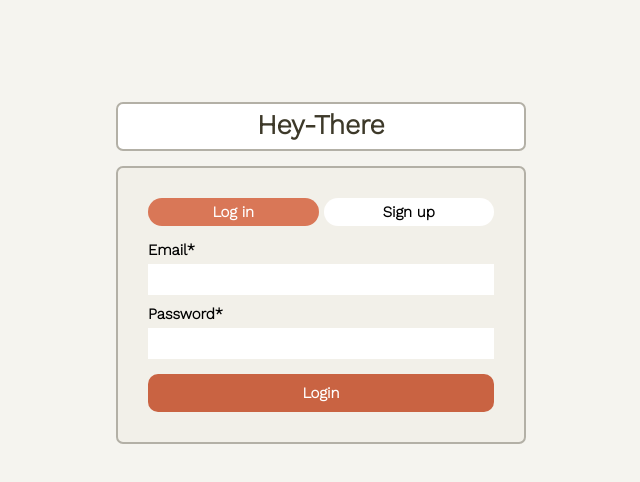
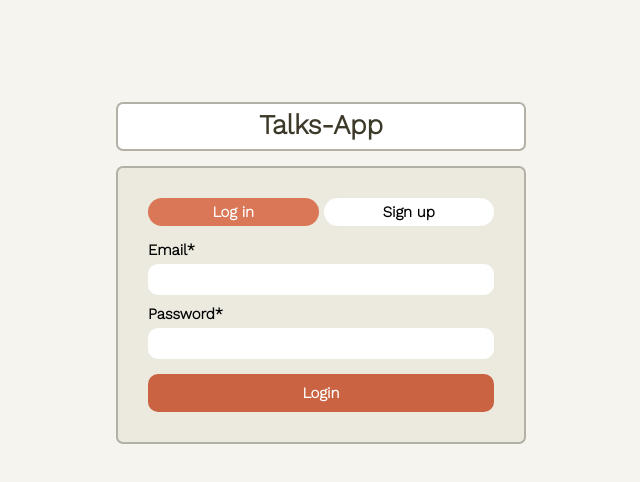
Before and after one commit to shahbaz36/ChatApp, a React (Vite) app in the folder frontend/: page / in a window 1280 px wide. Shown: the top 482 px of the page, without its empty margins (319-959 px from the left). Built offline with nearby package versions, Linux system fonts and the light colour scheme; no server answers.

Commit message:
Add Context api for fetching chat and user data in frontend

```diff
--- a/frontend/package.json
+++ b/frontend/package.json
@@ -13,6 +13,7 @@
     "axios": "^1.7.7",
     "lucide-react": "^0.452.0",
     "react": "^18.3.1",
+    "react-cookie": "^7.2.1",
     "react-dom": "^18.3.1",
     "react-router-dom": "^6.26.2"
   },
--- a/frontend/src/App.jsx
+++ b/frontend/src/App.jsx
@@ -2,13 +2,19 @@ import { Route, Routes } from "react-router-dom";
 import "./App.css";
 import Homepage from "./Pages/Home/Homepage";
 import Chatpage from "./Pages/Chat/Chatpage";
+import { CookiesProvider } from "react-cookie";
+import { ChatProvider } from "./Context/ChatContext";
 
 function App() {
   return (
-    <Routes>
-      <Route path="/" element={<Homepage />} />
-      <Route path="/chats" element={<Chatpage />} />
-    </Routes>
+    <CookiesProvider>
+      <ChatProvider>
+        <Routes>
+          <Route path="/" element={<Homepage />} />
+          <Route path="/chats" element={<Chatpage />} />
+        </Routes>
+      </ChatProvider>
+    </CookiesProvider>
   );
 }
 
--- a/frontend/src/Components/Conversation/Conversation.module.css
+++ b/frontend/src/Components/Conversation/Conversation.module.css
@@ -1,10 +1,10 @@
 .conv {
   margin: 12px 8px;
   border-radius: 5px;
-
   width: 100%;
   background-color: white;
   display: flex;
   justify-content: center;
   align-items: center;
+  font-size: 22px;
 }
--- a/frontend/src/Components/Login/Login.module.css
+++ b/frontend/src/Components/Login/Login.module.css
@@ -14,7 +14,10 @@ input {
   border: none;
   background-color: white;
   margin-top: 5px;
-  padding: 8px;
+  padding: 8px 8px 8px 12px;
+  font-weight: 600;
+  border-radius: 10px;
+  outline: none;
 }
 
 .submit {
--- a/frontend/src/Components/Mychats/Mychats.jsx
+++ b/frontend/src/Components/Mychats/Mychats.jsx
@@ -1,7 +1,11 @@
+import { useContext } from "react";
 import styles from "./Mychats.module.css";
 import { Plus } from "lucide-react";
+import { ChatContext } from "../../Context/ChatContext";
 
 function Mychats() {
+  const { chat } = useContext(ChatContext);
+  console.log(chat);
   return (
     <div className={styles.myChats}>
       <div className={styles.myNav}>
--- a/frontend/src/Components/Signup/Signup.module.css
+++ b/frontend/src/Components/Signup/Signup.module.css
@@ -3,6 +3,7 @@
   font-size: 15px;
   font-weight: 900;
 }
+
 .signup label {
   display: block;
   margin-top: 10px;
@@ -13,8 +14,10 @@ input {
   border: none;
   background-color: white;
   margin-top: 5px;
-  padding: 8px;
+  padding: 8px 8px 8px 12px;
   font-weight: 600;
+  border-radius: 10px;
+  outline: none;
 }
 
 input[type="file"] {
--- /dev/null
+++ b/frontend/src/Context/ChatContext.jsx
@@ -0,0 +1,55 @@
+import axios from "axios";
+import { createContext, useEffect, useState } from "react";
+import { useCookies } from "react-cookie";
+import { useNavigate } from "react-router-dom";
+
+const ChatContext = createContext();
+
+const ChatProvider = ({ children }) => {
+  const [user, setUser] = useState();
+  const [chat, setChat] = useState();
+  const [error, setError] = useState();
+  const navigate = useNavigate();
+
+  const [cookies] = useCookies(["jwt"]);
+
+  useEffect(
+    function () {
+      async function getUserAndChatData() {
+        try {
+          const config = {
+            headers: {
+              "Content-type": "application/json",
+              authorization: `Bearer ${cookies.jwt}`,
+            },
+          };
+          const response = await axios.get("/api/v1/chats", config);
+
+          // console.log(response.data.data.user);
+          setUser(response.data.data.user);
+          setChat(response.data.data.chatData);
+
+          if (user) navigate("/chats");
+
+          setTimeout(() => {
+            if (!user) {
+              navigate("/");
+            }
+          }, 3000);
+        } catch (error) {
+          setError(error);
+        }
+      }
+      getUserAndChatData();
+    },
+    [navigate]
+  );
+
+  return (
+    <ChatContext.Provider value={{ user, chat, error, setError }}>
+      {children}
+    </ChatContext.Provider>
+  );
+};
+
+export { ChatContext, ChatProvider };
--- a/frontend/src/Pages/Chat/Chatpage.jsx
+++ b/frontend/src/Pages/Chat/Chatpage.jsx
@@ -3,8 +3,20 @@ import styles from "./Chatpage.module.css";
 import Navbar from "../../Components/Navbar/Navbar";
 import Mychats from "../../Components/Mychats/Mychats";
 import Conversation from "../../Components/Conversation/Conversation";
+import { useContext, useEffect } from "react";
+import { ChatContext } from "../../Context/ChatContext";
+import { useNavigate } from "react-router-dom";
 
 function Chatpage() {
+  const { user } = useContext(ChatContext);
+  const navigate = useNavigate();
+
+  useEffect(() => {
+    if (!user) {
+      navigate("/");
+    }
+  }, [user, navigate]);
+
   return (
     <div>
       <Navbar />
--- a/frontend/src/Pages/Home/Homepage.jsx
+++ b/frontend/src/Pages/Home/Homepage.jsx
@@ -1,16 +1,24 @@
-import { useState } from "react";
+import { useContext, useEffect, useState } from "react";
 import styles from "./Homepage.module.css";
 import { SignUp } from "../../Components/Signup/Signup";
 import { Login } from "../../Components/Login/Login";
 import { Button } from "../../Components/Button/Button";
+import { ChatContext } from "../../Context/ChatContext";
+import { useNavigate } from "react-router-dom";
 
 function Homepage() {
+  const { user } = useContext(ChatContext);
   const [activeButton, setActiveButton] = useState("login");
+  const navigate = useNavigate();
+
+  useEffect(() => {
+    if (user) navigate("/chats");
+  });
   return (
     <div className={styles.home}>
       <div className={styles.container}>
         <div className={styles.head}>
-          <h3>Hey-There</h3>
+          <h3>Talks-App</h3>
         </div>
         <div className={styles.form}>
           <Button
--- a/frontend/src/Pages/Home/Homepage.module.css
+++ b/frontend/src/Pages/Home/Homepage.module.css
@@ -29,7 +29,7 @@
 }
 
 .form {
-  background-color: #f2f0e9;
+  background-color: #eceadf;
   border: 2px solid #b3b0a6;
   border-radius: 7px;
   margin-top: 15px;
```
Also changed, not shown: 1 other file (tests, documents, lock files or other folders).
